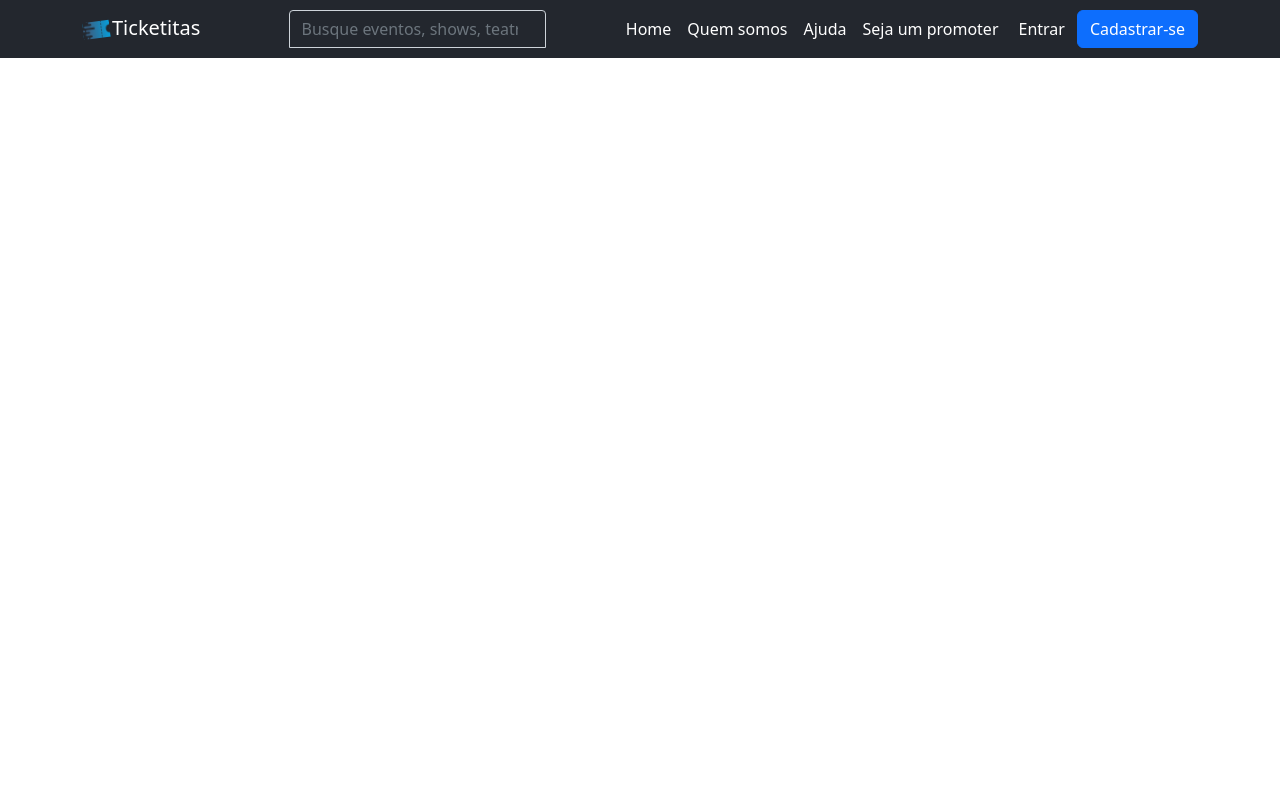
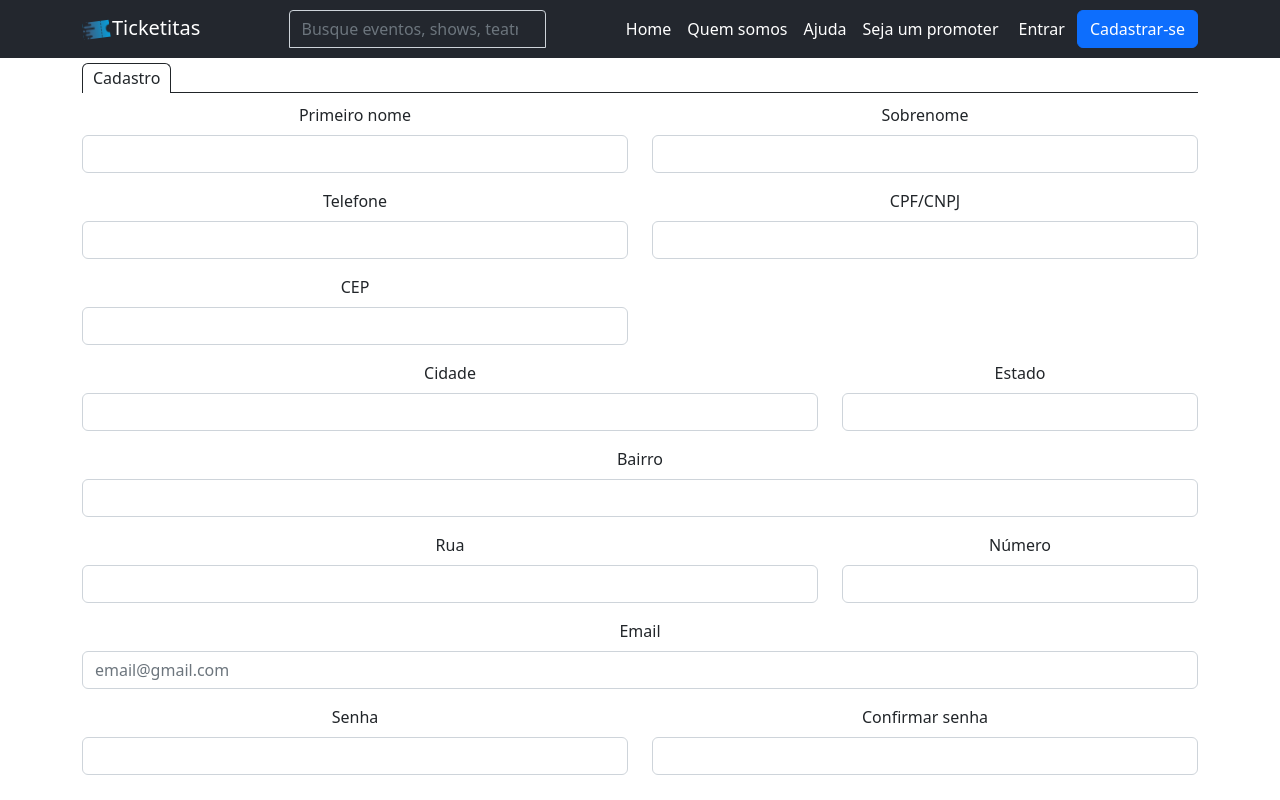
Before and after one commit to 12Devs/Ticketitas-TypeScript, a React (Create React App) app: page /cadastrarCliente in a window 1280 px wide. Shown: the top 800 px of the page. Built offline with nearby package versions, Linux system fonts and the light colour scheme.

Commit message:
fix: Correção da rota das paginas de cadastro

```diff
--- a/src/components/NavBarGeral/index.tsx
+++ b/src/components/NavBarGeral/index.tsx
@@ -23,7 +23,7 @@ const NavBarGeral = () => {
     to: '/help'
   }, {
     label: 'Seja um promoter',
-    to: '/cadastro-promoter'
+    to: '/cadastrarPromoter'
   }];
 
   const [busca, setBusca] = useState('');
@@ -70,7 +70,7 @@ const NavBarGeral = () => {
           <ModalLogin/>
 
           <Button variant="primary">
-            <Link to={'/cadastrarSe'} style={{ textDecoration: 'none', color: 'white' }}>
+            <Link to={'/cadastrarCliente'} style={{ textDecoration: 'none', color: 'white' }}>
               {'Cadastrar-se'}
             </Link>
           </Button>{' '}
--- a/src/routes.js
+++ b/src/routes.js
@@ -18,7 +18,7 @@ export default function AppRouter() {
                 <Routes>
                     <Route path='/' element={<Home />} />
                     <Route path='about' element={<QuemSomos/>}/>
-                    <Route path='cadastrarSe' element={<CadastrarCliente/>}/>
+                    <Route path='cadastrarCliente' element={<CadastrarCliente/>}/>
                     <Route path='cadastrarPromoter' element={<CadastrarPromoter/>}/>
                     <Route path='cadastrarAdmin' element={<CadastrarAdmin/>}/>
                     <Route path='recuperarSenha' element={<RecuperarSenha/>}/>
```
